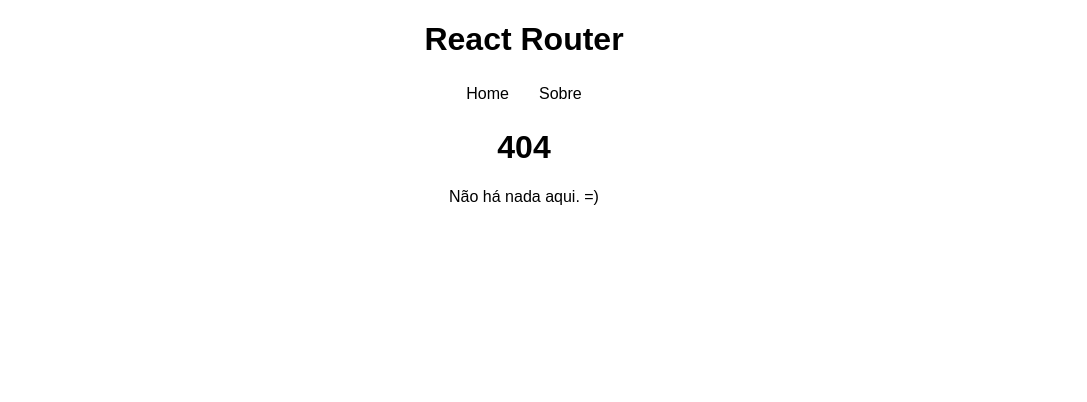
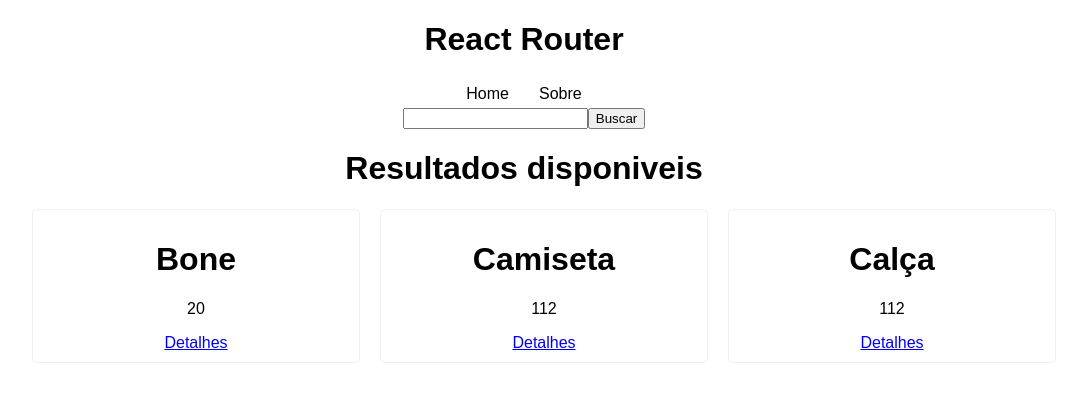
Before and after one commit to marcosalvesjr/aulas-react, a React (Vite) app in the folder project-react-8/aula8/: page /search in a window 1280 px wide. Before the commit this address had no page. Shown: the top 402 px of the page, without its empty margins (116-1203 px from the left). Built offline with nearby package versions, Linux system fonts and the light colour scheme; data requests are answered from the project's data file.

Commit message:
9 - search

```diff
--- a/project-react-8/aula8/src/App.jsx
+++ b/project-react-8/aula8/src/App.jsx
@@ -7,6 +7,8 @@ import Navbar from './components/Navbar/Navbar'
 import Product from './pages/Product/Product'
 import Info from './pages/Info/Info'
 import NotFound from './pages/NotFound/NotFound'
+import Search from './pages/Search/Search'
+import SearchForm from './components/SearchForm/SearchForm'
 
 function App() {
 
@@ -16,6 +18,8 @@ function App() {
       <BrowserRouter>
         {/* // 2-Links com react router dom */}
         <Navbar />
+        {/* 9 - search */}
+        <SearchForm />
         <Routes>
           <Route path='/' element={<Home />} />
           <Route path='/about' element={<About />} />
@@ -23,6 +27,8 @@ function App() {
           <Route path='/products/:id/info' element={<Info />} />
           {/*4-rota dinamica */}
           <Route path='/products/:id' element={<Product />} />
+          {/*9- search */}
+          <Route path='/search' element={<Search />} />
           {/*7-no match route */}
           <Route path='*' element={<NotFound />} />
 
--- /dev/null
+++ b/project-react-8/aula8/src/components/SearchForm/SearchForm.jsx
@@ -0,0 +1,22 @@
+import { useNavigate } from "react-router-dom"
+import { useState } from "react"
+
+
+const SearchForm = () => {
+    const navigate = useNavigate();
+    const [query, setQuery] = useState();
+
+    const handleSubmit = (e) => {
+        e.preventDefault();
+        navigate('/search?q=' + query)
+    }
+
+    return (
+        <form onSubmit={handleSubmit}>
+            <input type="text" onChange={(e) => { setQuery(e.target.value) }} />
+            <input type="submit" value="Buscar" />
+        </form>
+    )
+}
+
+export default SearchForm
--- /dev/null
+++ b/project-react-8/aula8/src/pages/Search/Search.jsx
@@ -0,0 +1,30 @@
+import React from 'react'
+import { Link, useSearchParams } from 'react-router-dom'
+import { useFetch } from '../../hooks/useFetch';
+
+const Search = () => {
+    const [searchParams] = useSearchParams();
+
+    const url = 'http://localhost:3000/products?' + searchParams;
+
+    const { data: items, loading, error } = useFetch(url);
+
+    return (
+        <div>
+            <h1>Resultados disponiveis</h1>
+            {error && (<p>Ocorreu um erro.</p>)}
+            {loading && (<p>Carregando...</p>)}
+            <ul className='products'>
+                {items && items.map((item) => (
+                    <li key={item.id}>
+                        <h1>{item.name}</h1>
+                        <p>{item.price}</p>
+                        <Link to={`/products/${item.id}`}>Detalhes</Link>
+                    </li>))}
+            </ul>
+
+        </div>
+    )
+}
+
+export default Search
```
